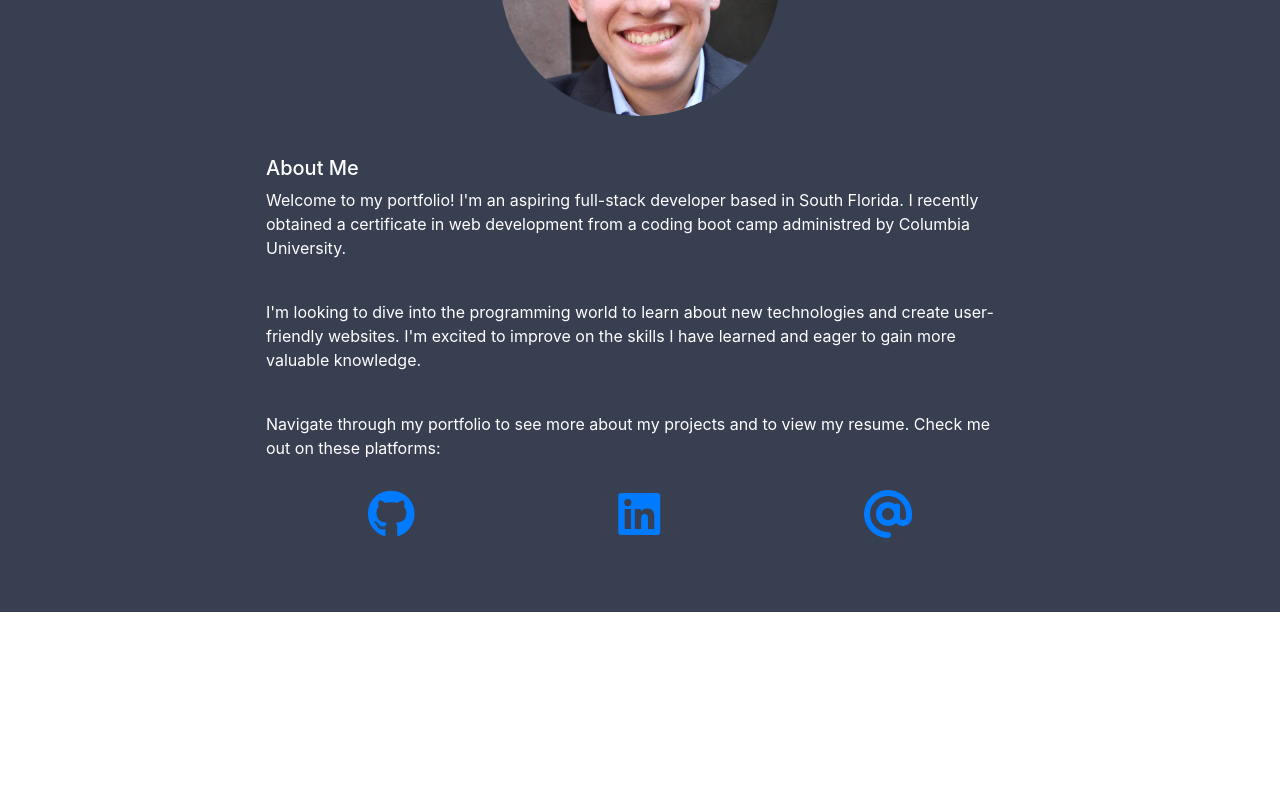
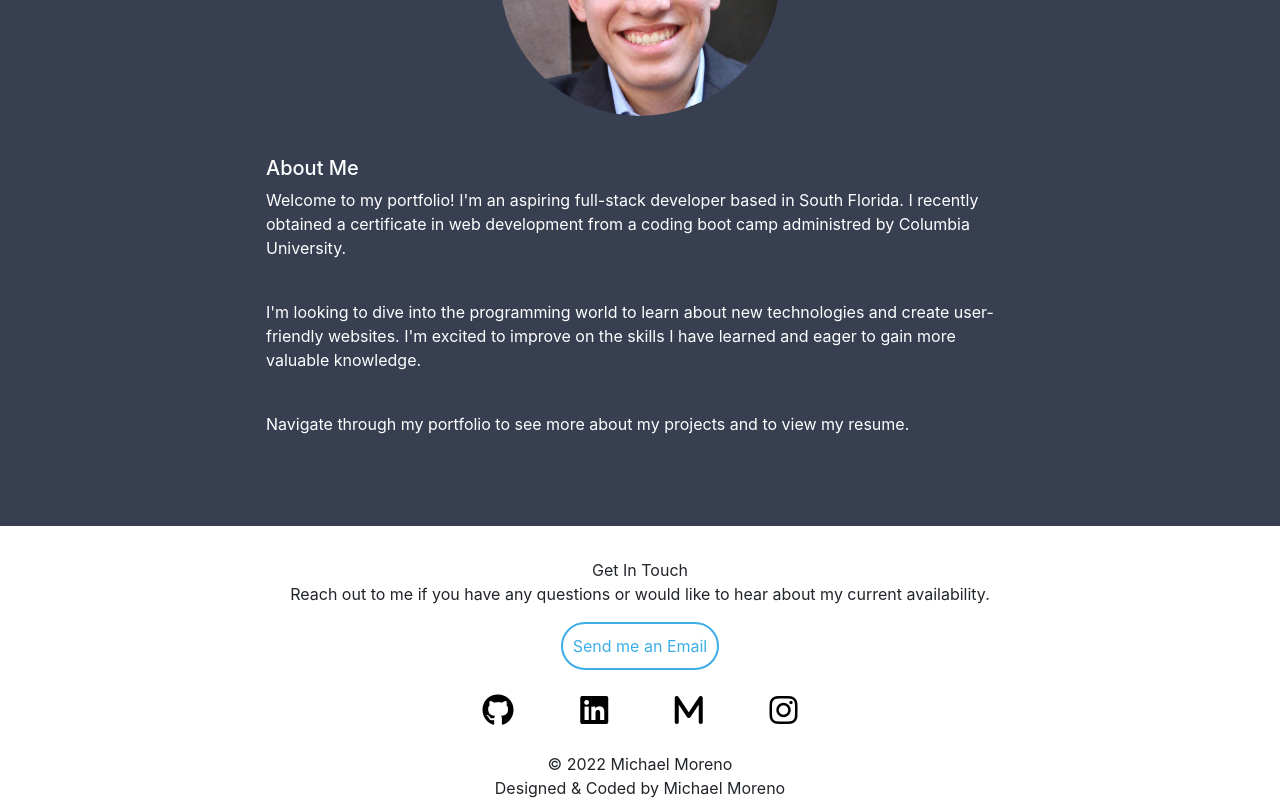
Before and after one commit to mmoreno723/Portfolio, a React (Create React App) app: page / in a window 1280 px wide. Shown: the part 418-1218 px from the top of the page. Before the commit the page ends 1062 px from the top, so only its background shows below. Built offline with nearby package versions, Linux system fonts and the light colour scheme.

Commit message:
footer added with links and email

```diff
--- a/src/App.css
+++ b/src/App.css
@@ -1,7 +1,8 @@
 #linkBox {
   display: flex;
-  justify-content: space-around;
-  margin-top: 30px;
+  justify-content: space-evenly;
+  width: 35%;
+  margin: auto;
 }
 
 #portfolioImg {
@@ -80,6 +81,24 @@ main {
   border-color: #3eaee7;
 }
 
+#footerBtn {
+  background-color: white; /* Green */
+  border: solid 2px #3eaee7;
+  color: #3eaee7;
+  padding: 10px;
+  text-align: center;
+  text-decoration: none;
+  display: inline-block;
+  font-size: 16px;
+  border-radius: 30px;
+}
+
+#footerBtn:hover {
+  background-color: #3eaee7;
+  text-decoration: none;
+  color: white;
+}
+
 @media screen and (max-width: 768px) {
   #boxes {
     flex-direction: column;
--- a/src/components/Footer.js
+++ b/src/components/Footer.js
@@ -1,9 +1,73 @@
 import React from "react";
+import "../App.css";
+
+const footerText = {
+  textAlign: "center",
+};
+
+const linkColor = {
+  color: "black",
+};
 
 const Footer = () => {
   return (
-    <footer>
-      <div>A footer</div>
+    <footer style={footerText}>
+      <div>
+        <div>Get In Touch</div>
+        <p>
+          Reach out to me if you have any questions or would like to hear about
+          my current availability.
+        </p>
+        <div>
+          <a id="footerBtn" href="mailto: morenomichael723@gmail.com">
+            Send me an Email
+          </a>
+        </div>
+      </div>
+      <br></br>
+      <div id="linkBox">
+        <div>
+          <a
+            href="https://github.com/mmoreno723"
+            target="_blank"
+            rel="noreferrer"
+          >
+            <i style={linkColor} class="fa-brands fa-github fa-2x"></i>
+          </a>
+        </div>
+        <div>
+          <a
+            href="https://www.linkedin.com/in/michael-moreno-56417a149/"
+            target="_blank"
+            rel="noreferrer"
+          >
+            <i style={linkColor} class="fa-brands fa-linkedin fa-2x"></i>
+          </a>
+        </div>
+        <div>
+          <a
+            href="https://medium.com/@morenomichael723"
+            target="_blank"
+            rel="noreferrer"
+          >
+            <i style={linkColor} class="fa-solid fa-m fa-2x"></i>
+          </a>
+        </div>
+        <div>
+          <a
+            href="https://www.instagram.com/michael_moreno3/"
+            target="_blank"
+            rel="noreferrer"
+          >
+            <i style={linkColor} class="fa-brands fa-instagram fa-2x"></i>
+          </a>
+        </div>
+      </div>
+      <br></br>
+      <div>
+        <div>© 2022 Michael Moreno</div>
+        <div>Designed & Coded by Michael Moreno</div>
+      </div>
     </footer>
   );
 };
--- a/src/components/PortfolioContainer.js
+++ b/src/components/PortfolioContainer.js
@@ -3,7 +3,7 @@ import NavTabs from "./NavTabs";
 import AboutMe from "./pages/AboutMe";
 import Portfolio from "./pages/Portfolio";
 import Resume from "./pages/Resume";
-// import Footer from "./Footer";
+import Footer from "./Footer";
 
 export default function PortfolioContainer() {
   const [currentPage, setCurrentPage] = useState("AboutMe");
@@ -24,7 +24,7 @@ export default function PortfolioContainer() {
     <>
       <NavTabs currentPage={currentPage} handlePageChange={handlePageChange} />
       {renderPage()}
-      <main></main>
+      <Footer />
     </>
   );
 }
--- a/src/components/pages/AboutMe.js
+++ b/src/components/pages/AboutMe.js
@@ -39,33 +39,8 @@ export default function AboutMe() {
             <br></br>
             <p>
               Navigate through my portfolio to see more about my projects and to
-              view my resume. Check me out on these platforms:
+              view my resume.
             </p>
-          </div>
-          <div id="linkBox">
-            <div>
-              <a
-                href="https://github.com/mmoreno723"
-                target="_blank"
-                rel="noreferrer"
-              >
-                <i class="fa-brands fa-3x fa-github"></i>
-              </a>
-            </div>
-            <div>
-              <a
-                href="https://www.linkedin.com/in/michael-moreno-56417a149/"
-                target="_blank"
-                rel="noreferrer"
-              >
-                <i class="fa-brands fa-3x fa-linkedin"></i>
-              </a>
-            </div>
-            <div>
-              <a href="mailto: morenomichael723@gmail.com">
-                <i class="fa-solid fa-3x fa-at"></i>
-              </a>
-            </div>
           </div>
         </div>
       </div>
```
